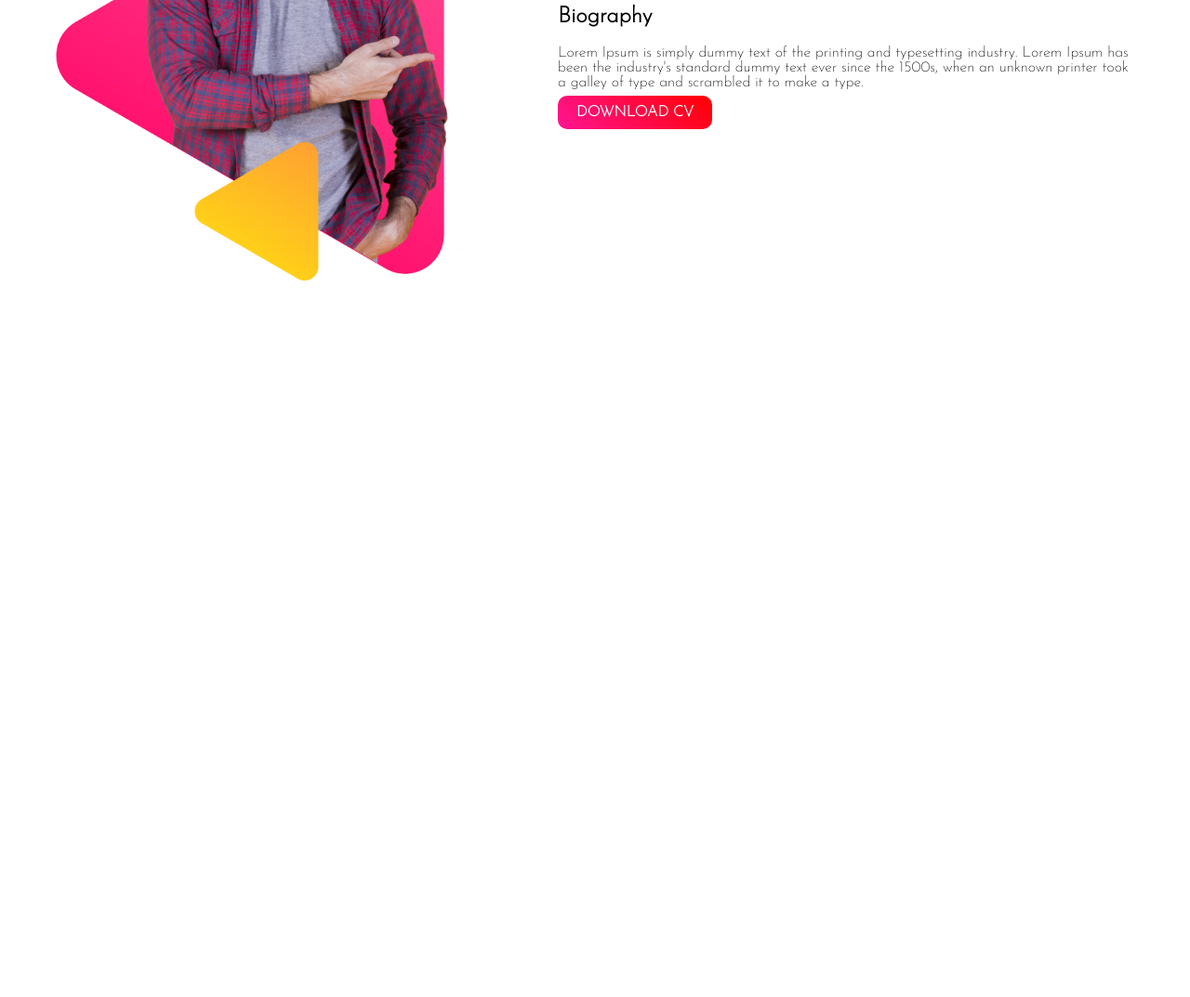
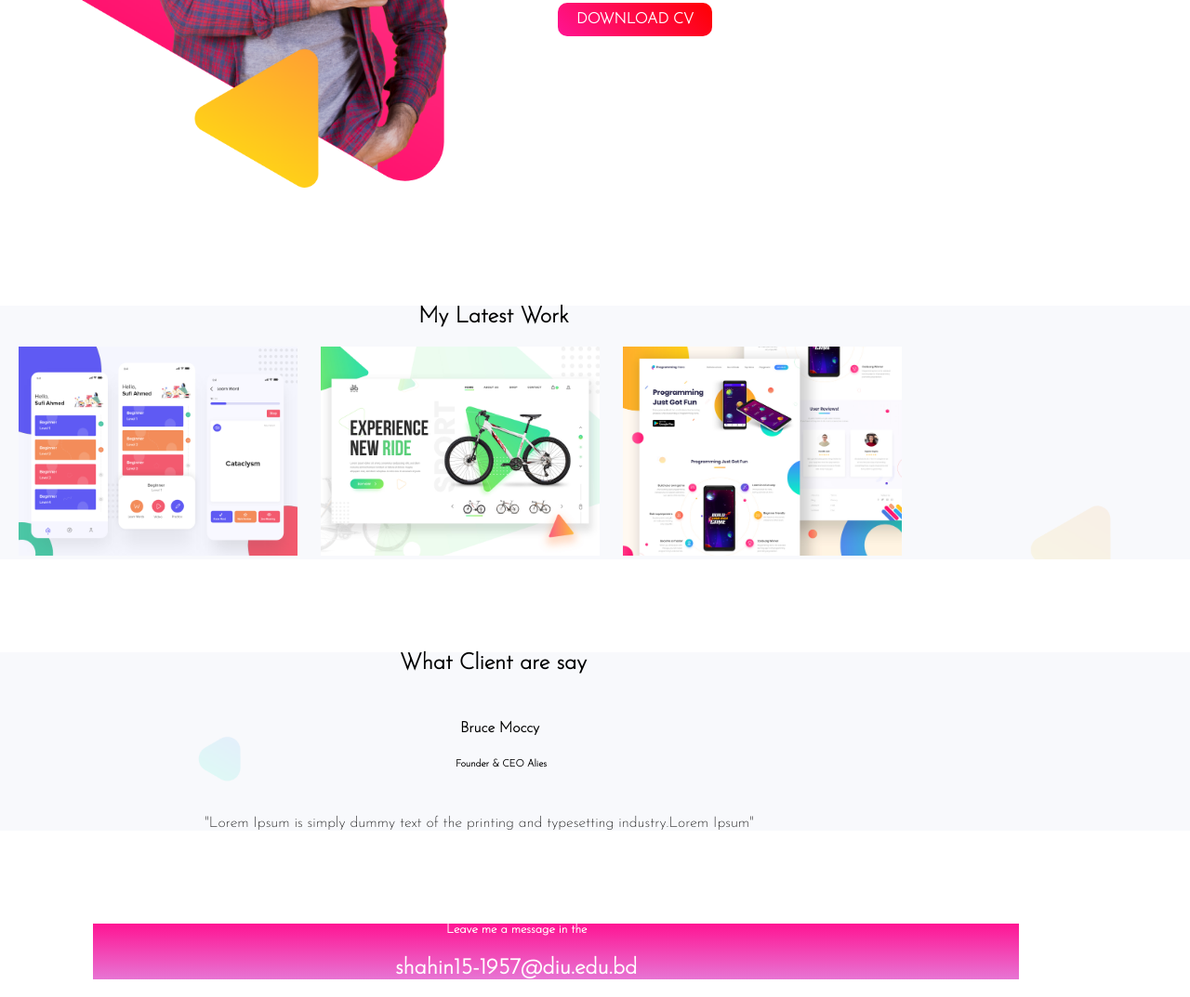
Before and after one commit to Shahin1957/Personal-Website, a plain HTML site: page index.html in a window 1280 px wide. Shown: the part 891-1964 px from the top of the page at 93% size. Before the commit the page ends 1197 px from the top, so only its background shows below. Drawn offline with Linux system fonts and the light colour scheme.

Commit message:
full added

```diff
--- a/index.html
+++ b/index.html
@@ -32,5 +32,21 @@
           <a class="paragraph-position linkedin-link" target="_blank" href="https://www.facebook.com/abirtahsan.megh/">DOWNLOAD CV</a>
         </div>
     </section>
+    <section>
+        <h1 class="third-part">My Latest Work</h1>
+        <img class="first-work" src="personal-website/latest-work/work-1.png" alt="">
+        <img class="first-work" src="personal-website/latest-work/work-2.jpg" alt="">
+        <img class="first-work" src="personal-website/latest-work/work-3.jpg" alt="">
+    </section>
+    <section>
+        <h1 class="last-part">What Client are say</h1>
+        <h4 class="last-partheading">Bruce Moccy</h4>
+        <h6 class="last-partheading1">Founder & CEO Alies</h6>
+        <p class="last-partparagraph">"Lorem Ipsum is simply dummy text of the printing and typesetting industry.Lorem Ipsum"</p>
+    </section>
+    <section class="last-position">
+        <h5 class="last-positionheading">Leave me a message in the</h5>
+        <h2 class="last-positionheading1">shahin15-1957@diu.edu.bd</h2>
+    </section>
 </body>
 </html>
--- a/style.css
+++ b/style.css
@@ -49,9 +49,46 @@ body{
     margin-right: 60px;
 }
 section{
-    padding-bottom: 100px;
-    background-image: url(personal-website/biography-bg.png);
+  background-image: url(personal-website/biography-bg.png);
+  background-size: 100%;
+  background-repeat: no-repeat;
+}
+.third-part{
+    margin-top: 300px;
+    padding-left: 450px;
+}
+.first-work{
+    width: 300px;
+    margin-left: 20px;
+    background-image: url(personal-website/latest-work-bg.png);
     background-repeat: no-repeat;
-
-
 }
+.last-part{
+    margin-top: 100px;
+    padding-left: 430px;
+}
+.last-partheading{
+    margin-top: 50px;
+    padding-left: 495px;
+}
+.last-partheading1{
+    padding-left: 490px;
+}
+.last-partparagraph{
+    margin-top: 50px;
+    padding-left: 220px;
+}
+.last-position{
+ background-image: linear-gradient(deeppink,rgb(231, 117, 212));
+ width: 70%;
+ margin-left: 100px;
+ padding-right: 100px;
+ color: white;
+}
+.last-positionheading{
+    margin-top: 100px;
+    padding-left: 380px;
+}
+.last-positionheading1{
+    padding-left: 325px;
+}
```
